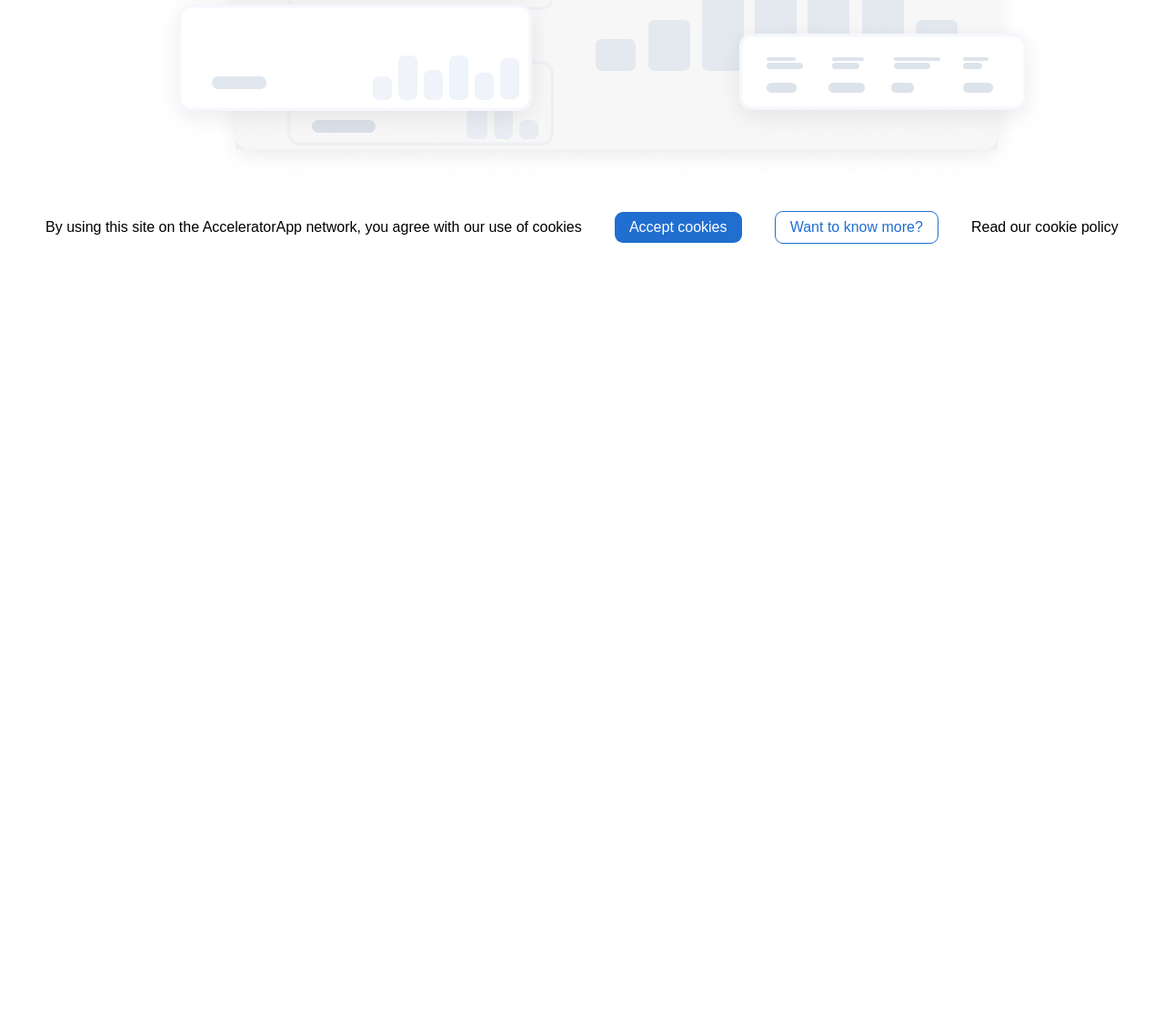
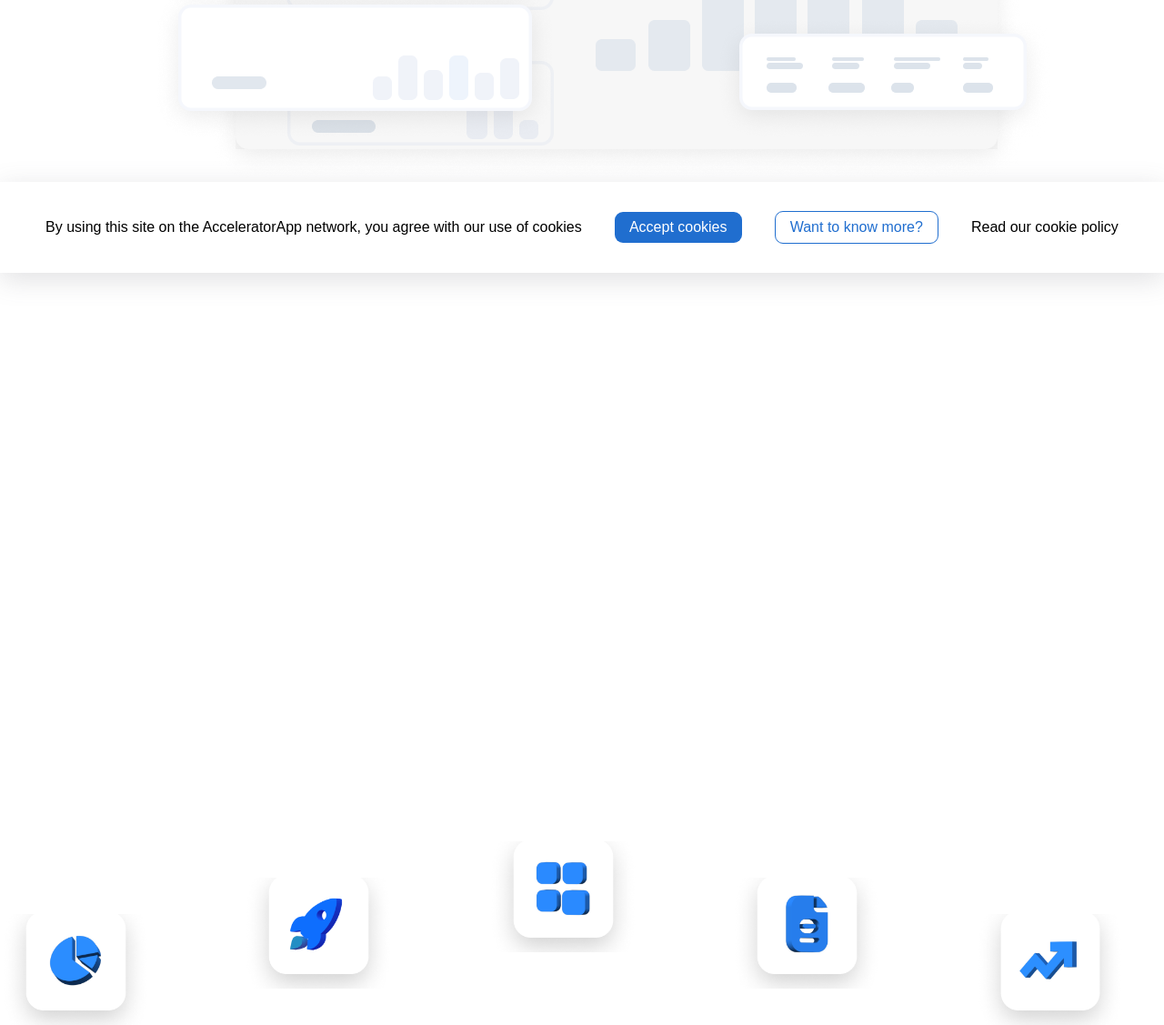
Before and after one commit to Daf98/AcceleratorTest, a Gatsby site: page / in a window 1280 px wide. Shown: the part 675-1802 px from the top of the page at 91% size. Before the commit the page ends 975 px from the top, so only its background shows below. Built offline with nearby package versions, Linux system fonts and the light colour scheme; Gatsby itself is replaced by a stand-in of ours.

Commit message:
Add rainbow of images

```diff
--- a/src/components/cookies.module.css
+++ b/src/components/cookies.module.css
@@ -3,6 +3,7 @@
     justify-content: space-around;
     align-items: center;
     padding: 2rem;
+    box-shadow: rgba(100, 100, 111, 0.2) 0px 7px 29px 0px;
 }
 
 .acceptCookies {
--- /dev/null
+++ b/src/components/rainbow.js
@@ -0,0 +1,23 @@
+import { StaticImage } from 'gatsby-plugin-image'
+import React from 'react'
+import {
+    incubator,
+    startup,
+    corporations,
+    openChallenge,
+    investor
+}
+from './rainbow.module.css'
+const Rainbow = () => {
+  return (
+    <>
+    <StaticImage className={incubator} src='../images/Incubator.png' />
+    <StaticImage className={startup} src='../images/Startup.png' />
+    <StaticImage className={corporations} src='../images/Coporations.png' />
+    <StaticImage className={openChallenge} src='../images/Open-Challenge.png' />
+    <StaticImage className={investor} src='../images/Investor.png' />
+    </>
+  )
+}
+
+export default Rainbow
--- /dev/null
+++ b/src/components/rainbow.module.css
@@ -0,0 +1,83 @@
+.incubator {
+  display: flex;
+  flex-direction: column;
+  justify-content: center;
+  align-items: center;
+  padding: 53.1348px 51.3636px;
+  gap: 8.86px;
+
+  position: absolute;
+  left: 0%;
+  right: 83.72%;
+  top: 210%;
+  bottom: 1%;
+  height: 1rem;
+  width: 4rem;
+}
+
+.startup {
+  display: flex;
+  flex-direction: column;
+  justify-content: center;
+  align-items: center;
+  padding: 53.1348px 51.3636px;
+  gap: 8.86px;
+
+  position: absolute;
+  left: 20.88%;
+  right: 62.83%;
+  top: 205%;
+  bottom: 1%;
+  height: 1rem;
+  width: 4rem;
+}
+
+.corporations {
+  display: flex;
+  flex-direction: column;
+  justify-content: center;
+  align-items: center;
+  padding: 53.1348px 51.3636px;
+  gap: 8.86px;
+
+  position: absolute;
+  left: 41.86%;
+  right: 41.86%;
+  top: 200%;
+  bottom: 1%;
+  height: 1rem;
+  width: 4rem;
+}
+
+.openChallenge {
+  display: flex;
+  flex-direction: column;
+  justify-content: center;
+  align-items: center;
+  padding: 53.1348px 51.3636px;
+  gap: 8.86px;
+
+  position: absolute;
+  left: 62.83%;
+  right: 20.88%;
+  top: 205%;
+  bottom: 1%;
+  height: 1rem;
+  width: 4rem;
+}
+
+.investor {
+  display: flex;
+  flex-direction: column;
+  align-items: flex-start;
+  padding: 53.1348px 51.3636px;
+  gap: 8.86px;
+
+  position: absolute;
+  left: 83.72%;
+  right: 0%;
+  top: 210%;
+  bottom: 1%;
+  height: 1rem;
+  width: 4rem;
+}
--- a/src/components/splash.js
+++ b/src/components/splash.js
@@ -6,7 +6,7 @@ import {splashScreen, splashLink, firstPar, longPar, splashHeader} from './splas
 const Splash = () => {
   return (
     <div className={splashScreen}>
-        <p className={firstPar}>Join and connect</p>
+        <p className={firstPar}>Join in and connect</p>
         <h1 className={splashHeader}>To fasten your<br /> innovation potential</h1>
         <p className={longPar}>AcceleratorApp innovation Community - Tools and community to<br />
          facilitate innovation between all members of our community</p>
--- a/src/pages/index.js
+++ b/src/pages/index.js
@@ -3,6 +3,7 @@ import Navbar from '../components/navbar'
 import './index.module.css'
 import Splash from '../components/splash'
 import Cookies from '../components/cookies'
+import Rainbow from '../components/rainbow'
 
 const Index = () => {
   return (
@@ -10,6 +11,7 @@ const Index = () => {
     <Navbar />
     <Splash />
     <Cookies />
+    <Rainbow />
     </>
   )
 }
```
Also changed, not shown: src/images/Coporations.png (added), src/images/Incubator.png (added), src/images/Investor.png (added), src/images/Open-Challenge.png (added), src/images/Startup.png (added).
